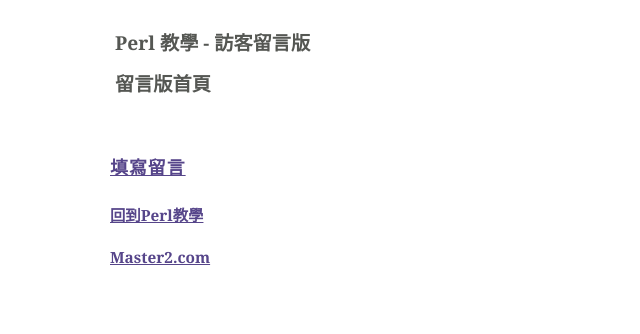
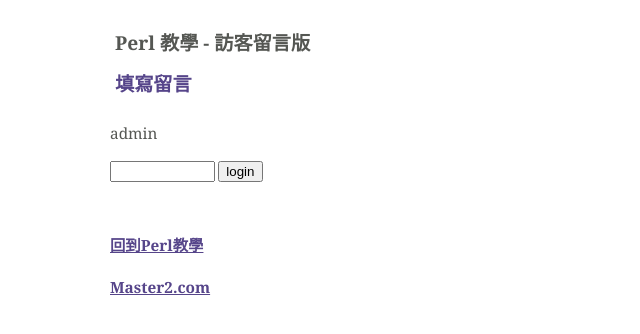
Before and after one commit to kenychin/EZGuestbook, a PHP site: page / in a window 1280 px wide. Shown: the top 334 px of the page, without its empty margins (0-640 px from the left). Run offline with PHP 8.4, Linux system fonts and the light colour scheme; tables that the repository leaves empty or names only in its code hold one stand-in row (values such as "Sample post").

Commit message:
Update index.php

```diff
--- a/index.php
+++ b/index.php
@@ -4,17 +4,27 @@
  *
  * 	LICENSE: free to use and share for all =)
  *
- *
  */
-?>
 
-<!DOCTYPE html>
+	// 開始 Session, 檢查使用者
+	session_start();
+	if (isset($_SESSION['user']) && $_SESSION['user'] === "admin") {
+		$URL['user'] = "admin";
+	}
+?><!DOCTYPE html>
 <html lang="en">
 <head>
 	<meta charset="utf-8">
 
 	<title>Perl 教學 - 訪客留言版</title>
 	<link rel="stylesheet" media="screen" href="style_gb.css">
+	<script>
+		function showElement() {
+			if (document.getElementById("AdminLogin").style.display=="block")
+				document.getElementById("AdminLogin").style.display="none";
+			else document.getElementById("AdminLogin").style.display="block";
+		}
+	</script>
 </head>
 
 <body>
@@ -22,7 +32,7 @@
 	<section class="intro">
 		<header>
 			<h1>Perl 教學 - 訪客留言版</h1>
-			<h2>留言版首頁</h2>
+			<h2><a href="write_form.php">填寫留言</a></h2>
 		</header>
 	</section>
 
@@ -37,7 +47,7 @@ $result = mysql_query($query) or die('Query failed: ' . mysql_error() . "<br />\
 /***** 顯示留言 *****/
 if($result) {
 	while ($Entry = mysql_fetch_array($result)) {
-		if ($Entry['r_id']) { continue; }
+		if ($Entry['r_id'] || $Entry['del']) { continue; }
 		?>
 
 		<div class="message">
@@ -57,9 +67,16 @@ if($result) {
 			?>
 			<p class="msg_content"><?=$Entry["content"]?></p>
 			<p class="msg_footer">
-					<?php if ($Entry['email']) {
-						echo "<a href=\"mailto:{$Entry['email']}\" title=\"{$Entry['email']}\"><img src=\"email.jpg\" alt=\"{$Entry['email']}\"></a> &nbsp; {$Entry['time']}";
-					} ?>
+					<?php
+						if ($URL['user']) {
+							echo "<a href=\"admin.php?mode=edit&id={$Entry['id']}\">E</a> &nbsp; ";
+							echo "<a href=\"admin.php?mode=del&id={$Entry['id']}\">D</a> &nbsp; ";
+						}
+						if ($Entry['email'])
+							echo "<a href=\"mailto:{$Entry['email']}\" title=\"{$Entry['email']}\"><img src=\"email.png\" alt=\"{$Entry['email']}\"></a> &nbsp;";
+						$Entry['time'] = date('Y-m-d H:i', strtotime($Entry['time']));
+						echo $Entry['time'];
+					?>
 			</p>
 
 			<?php
@@ -67,15 +84,29 @@ if($result) {
 				$query = "SELECT * FROM messages WHERE r_id = {$Entry['id']}";
 				$result_r = mysql_query($query) or die('Query failed: ' . mysql_error() . "<br />\n$query");
 				if($result_r) {
-					while ($Entry_R = mysql_fetch_array($result_r)) { ?>
+					while ($Entry_R = mysql_fetch_array($result_r)) {
+						if ($Entry_R['del']) continue; ?>
 						<hr>
 						<div class="msg_reply">
+						<?php if ($Entry_R['url']) {
+							if (strpos($Entry_R['url'], 'http://') === false) {
+								$Entry_R['url'] = "http://{$Entry_R['url']}";
+							}
+							$Entry_R['name'] = "<a href=\"{$Entry_R['url']}\">{$Entry_R['name']}</a>";
+						} ?>
 						<h4><?=$Entry_R['name']?></h4>
-						<p><?=$Entry_R['content']?></p>
+						<p class="msg_content"><?=$Entry_R['content']?></p>
 						<p class="msg_footer">
-						<?php if ($Entry_R['email']) {
-							echo "<a href=\"mailto:{$Entry_R['email']}\" title=\"{$Entry_R['email']}\"><img src=\"email.jpg\" alt=\"{$Entry_R['email']}\"></a> &nbsp; {$Entry_R['time']}";
-						} ?>
+						<?php
+							if ($URL['user']) {
+								echo "<a href=\"admin.php?mode=edit&id={$Entry_R['id']}\">E</a> &nbsp; ";
+								echo "<a href=\"admin.php?mode=del&id={$Entry_R['id']}\">D</a> &nbsp; ";
+							}
+							if ($Entry_R['email'])
+								echo "<a href=\"mailto:{$Entry_R['email']}\" title=\"{$Entry_R['email']}\"><img src=\"email.png\" alt=\"{$Entry_R['email']}\"></a> &nbsp;";
+							$Entry_R['time'] = date('Y-m-d H:i', strtotime($Entry_R['time']));
+							echo $Entry_R['time'];
+						?>
 						</p>
 						</div><?php
 					}
@@ -90,9 +121,31 @@ if($result) {
 }
 ?>
 
+        <div id="AdminText" onClick="showElement();"><p class="center">admin</p></div>
+		<div id="AdminLogin" class="hidden">
+			<?php if (!isset($_SESSION['user'])) { ?>
+				<form action="admin.php?mode=login" method="post">
+				<input type="password" name="pass" size=10>
+				<input type="submit" value="login">
+				</form> <?php }
+			else { ?>
+				<a href="admin.php?mode=logoff">Logoff</a>
+			<?php } ?>
+		</div>
 		<div class="footer">
-			<h3><a href="write_form.php">填寫留言</a></h3><br>
-			<p><a href="/teach/perl.shtml">回到Perl教學</a><br><br><a href="http://master2.com">Master2.com</a></p>
+			<p><a href="/teach/perl.shtml">回到Perl教學</a><br><br>
+			<a href="http://master2.com">Master2.com</a></p>
+
+			<script async src="//pagead2.googlesyndication.com/pagead/js/adsbygoogle.js"></script>
+			<!-- Footer -->
+			<ins class="adsbygoogle"
+				 style="display:inline-block;width:468px;height:15px"
+				 data-ad-client="ca-pub-4473834210007622"
+				 data-ad-slot="2531147599"></ins>
+			<script>
+			(adsbygoogle = window.adsbygoogle || []).push({});
+			</script>
+
 		</div>
 	</div>
 </div>
```
